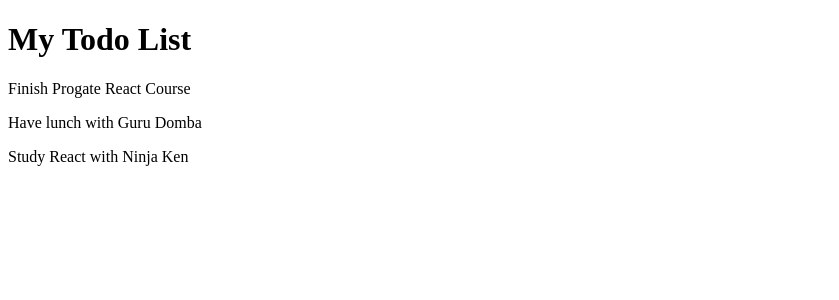
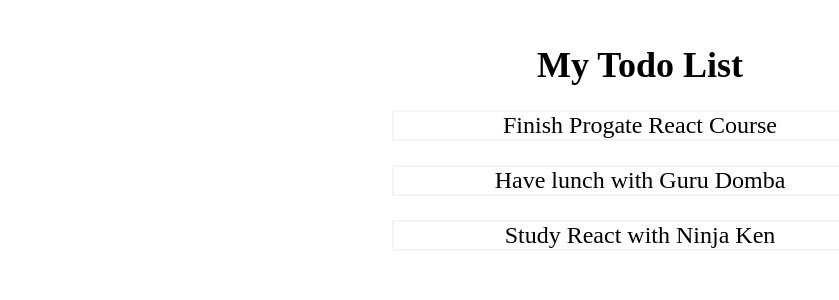
Before and after one commit to Jersk41/react-todo-app, a React (Vite) app: page / in a window 1280 px wide. Shown: the top 300 px of the page, without its empty margins (0-839 px from the left). Built offline with nearby package versions, Linux system fonts and the light colour scheme.

Commit message:
Add CSS to components"

```diff
--- a/src/App.jsx
+++ b/src/App.jsx
@@ -21,11 +21,21 @@ function App() {
   ]);
 
   return (
-    <div>
-      <h1>My Todo List</h1>
+    <div style={styles.container}>
+      <h1 style={styles.title}>My Todo List</h1>
       <Todos todos={todos} />
     </div>
   )
 }
 
+const styles = {
+  container:{
+    textAlign: 'center',
+    padding: '12px',
+  },
+  title:{
+    fontSize: '36px',
+  },
+}
+
 export default App
--- a/src/components/TodoItem.jsx
+++ b/src/components/TodoItem.jsx
@@ -1,7 +1,12 @@
 import React from "react";
 
-const TodoItem = ({todo}) =>{
-    return <p>{todo.title}</p>
+const TodoItem = ({ todo }) => {
+    return <p style={style}>{todo.title}</p>
+}
+
+const style = {
+    border: '2px solid #f4f4f4',
+    fontSize: '24px',
 }
 
 export default TodoItem;
--- a/src/components/Todos.jsx
+++ b/src/components/Todos.jsx
@@ -3,7 +3,7 @@ import TodoItem from './TodoItem';
 
 const Todos = ({todos}) => {
     return (
-        <div>
+        <div style={styles.container}>
             {todos.map((todo)=>{
                 return <TodoItem key={todo.id} todo={todo} />
             })}
@@ -11,4 +11,11 @@ const Todos = ({todos}) => {
     )
 }
 
+const styles = {
+    container:{
+        width: '40%',
+        margin: '0 auto',
+    }
+}
+
 export default Todos;
```
